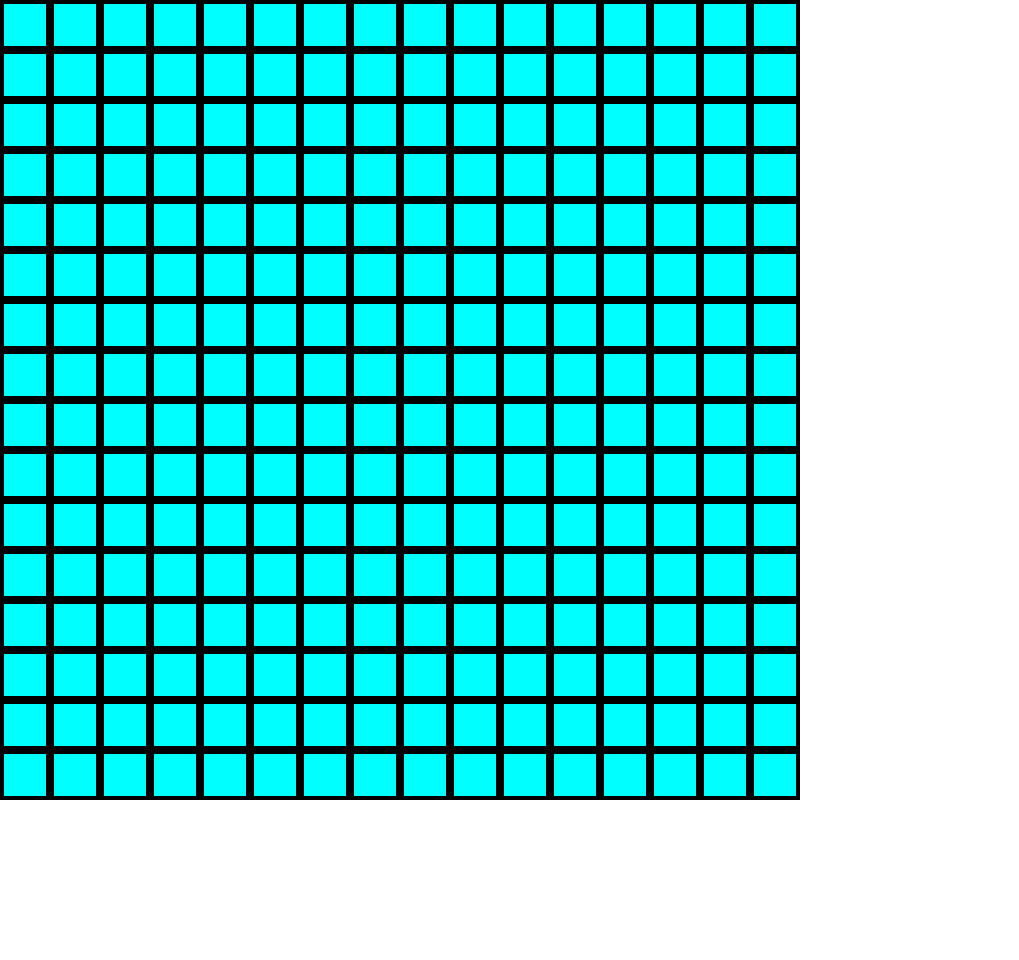
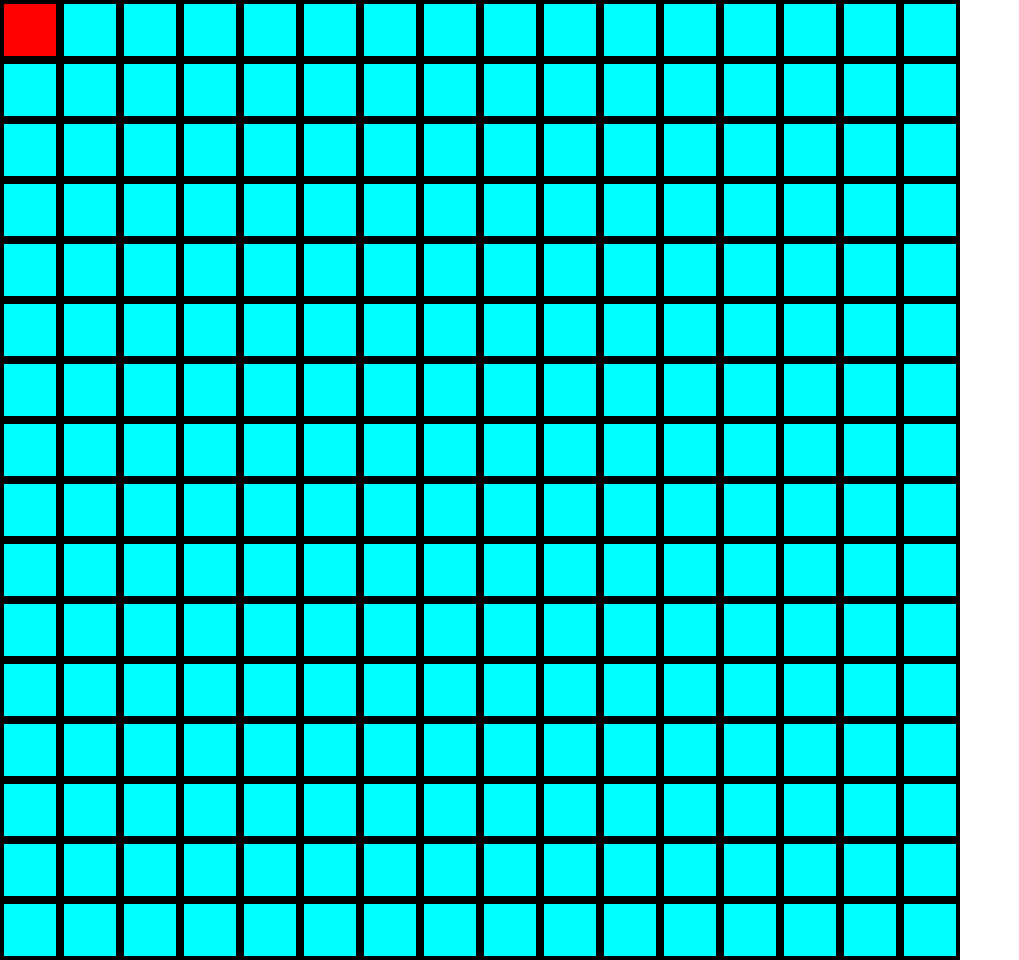
Before and after one commit to DarkBlueButterfly/etch-a-sketch, a plain HTML site: page index.html in a window 1280 px wide. Shown: the whole page, without its empty margins (0-1019 px from the left). Before the commit the page ends 800 px from the top, so only its background shows below. Drawn offline with Linux system fonts and the light colour scheme.

Commit message:
Add hover effect changing color over divs

```diff
--- a/javascript.js
+++ b/javascript.js
@@ -8,3 +8,9 @@ for(i = 0; i < 16; i++) {
         container.appendChild(grid);
     }
 }
+
+// const grid = document.querySelectorAll(".grid");
+container.addEventListener("mouseover", (e) => {
+    // grid.style.backgroundColor = "red";
+    e.target.style.backgroundColor = "red";
+});
--- a/style.css
+++ b/style.css
@@ -6,15 +6,15 @@
 
 #container {
     display: flex;
-    background-color: lightpink;
-    width: 800px;
-    height: 800px;
+    /* background-color: lightpink; */
+    width: 960px;
+    height: 960px;
     flex-wrap: wrap;
 }
 
 .grid {
-    width: 50px;
-    height: 50px;
+    width: 60px;
+    height: 60px;
     border: 4px solid black;
     background-color: aqua;
 }
```
